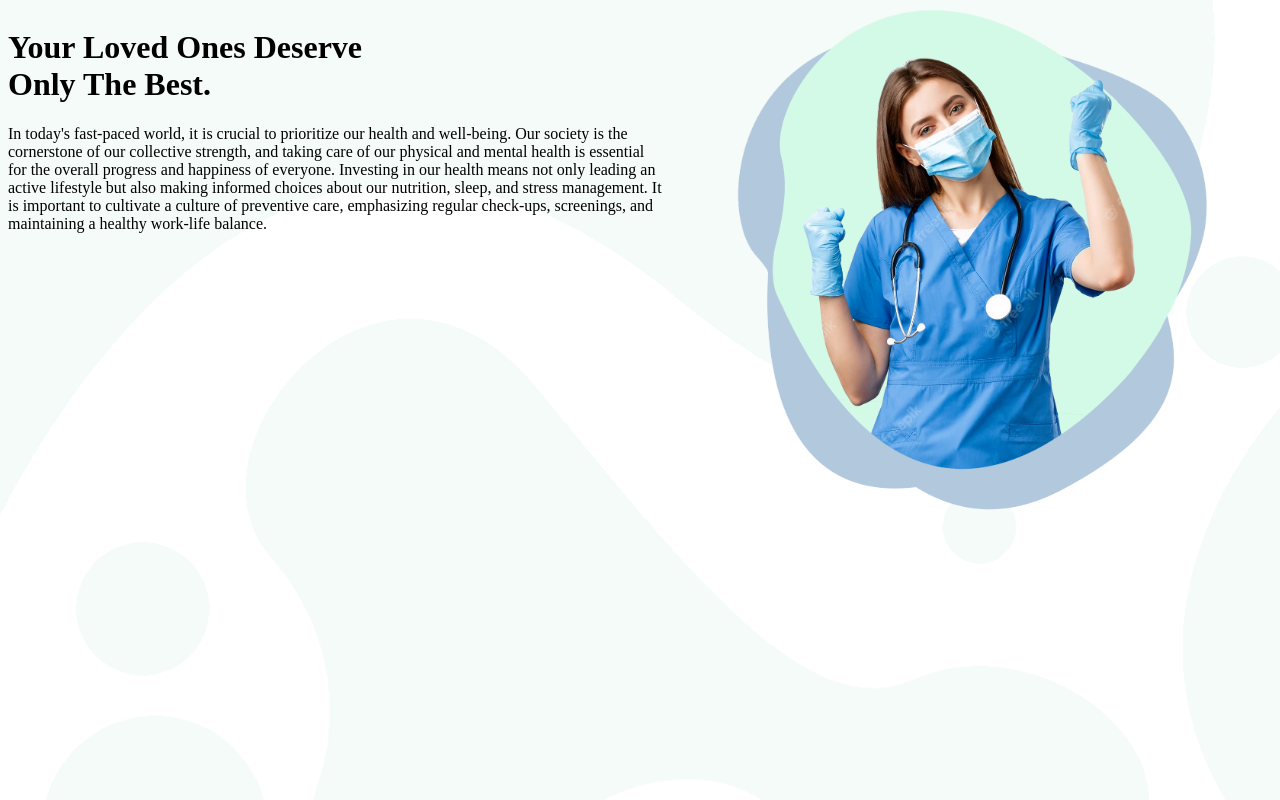
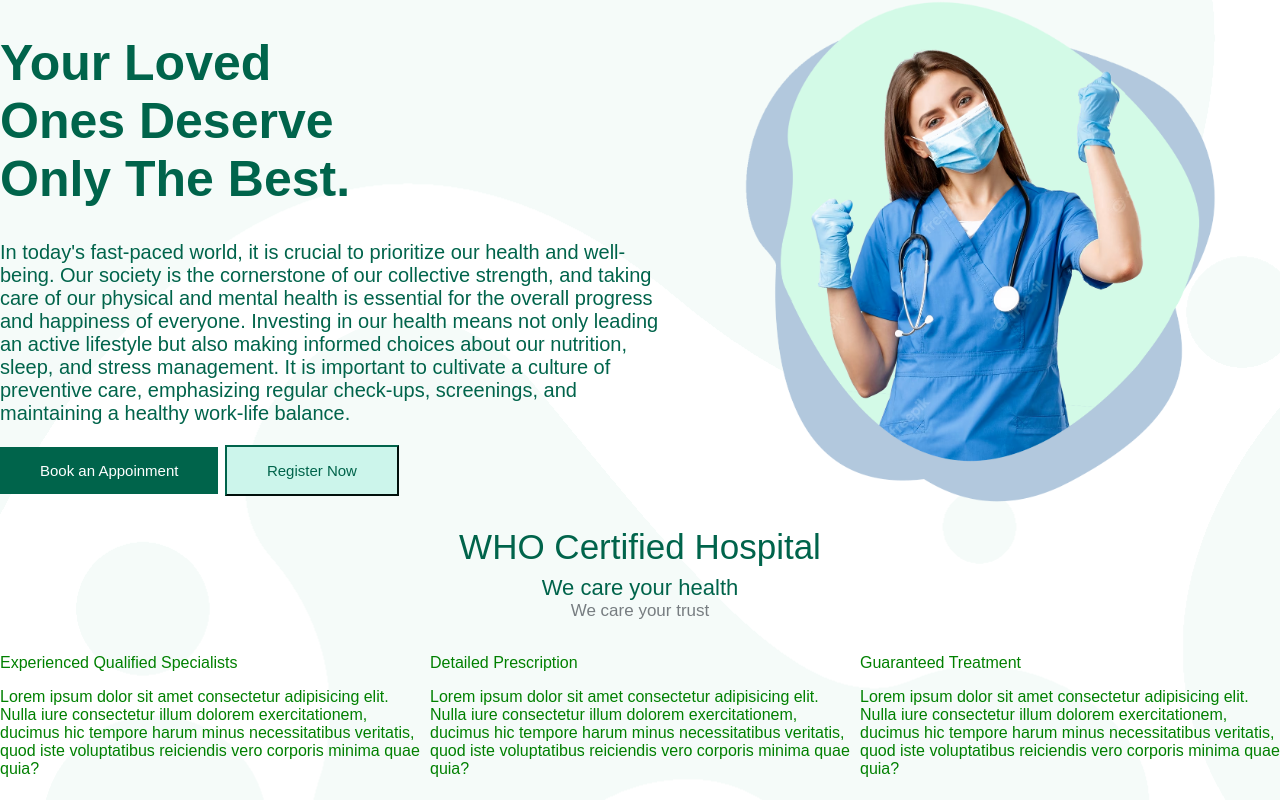
Before and after one commit to vijaycham/Medplus-Project, a plain HTML site: page index.html in a window 1280 px wide. Drawn offline with Linux system fonts and the light colour scheme.

Commit message:
Added middle section

```diff
--- a/index.html
+++ b/index.html
@@ -5,30 +5,83 @@
   <link rel="stylesheet" href="style.css">
 <style>
   body {
+    font-family: arial;
     background-image: url(Images/Background.png);
     background-size: cover;
     background-repeat: no-repeat;
     background-attachment: fixed;
     background-position: center;
+    margin: 0px;
   }
   .intro-container{
     display: flex;
     flex-direction: row;
-    column-gap: 10px;
+    column-gap: 20px;
   }
    .intro-content {
     flex-grow: 1;
    }
    .Heading {
     width: 400px;
-    font-size: xx-large;
-
+    font-size: 50px;
+    color: rgb(0, 100, 75);
+   }
+   .intro-text{
+     font-size: 20px;
+     color: rgb(0, 100, 75);
+   }
+   .appoinment-button{
+    color: white ;
+    background-color: rgb(0, 100, 75);
+    border: none;
+    padding: 15px 40px;
+    font-size: 15px;
+    margin-right: 2px;
+   }
+   .register-button{
+    color: rgb(0, 100, 75) ;
+    background-color: rgb(204, 245, 235);
+    border-color: rgb(0, 100, 75);
+    padding: 15px 40px;
+    font-size: 15px;
    }
    .intro-nurse{
     flex-grow:1 ;
    }
    .nurse{
     width: 600px;
+   }
+   .middle-text{
+    display: flex;
+    flex-direction: column;
+    justify-content: center;
+    align-items: center;
+    margin: 0px;
+   }
+   .who-text{
+    color: rgb(0, 100, 75);
+    font-size: 35px;
+    margin-top:15px;
+    margin-bottom: 0px;
+   }
+   .health-text {
+    margin-top: 8px;
+    font-size: 22px;
+    color: rgb(0, 100, 75);
+    margin-bottom: 0px;
+    }
+   .trust-text{
+    margin-top:0px;
+    font-size: 17px;
+    color:rgb(119, 125, 129) ;
+   }
+   .facilities{
+    display: flex;
+    gap: 10px;
+   }
+   .middle-card{
+    border: 10px;
+    color: green;
    }
 </style>
 
@@ -43,13 +96,34 @@
     <div class="intro-container">
       <div class="intro-content">
         <h1 class="Heading">Your Loved Ones Deserve Only The Best.</h1>
-        <p>In today's fast-paced world, it is crucial to prioritize our health and well-being. Our society is the cornerstone of our collective strength, and taking care of our physical and mental health is essential for the overall progress and happiness of everyone. Investing in our health means not only leading an active lifestyle but also making informed choices about our nutrition, sleep, and stress management. It is important to cultivate a culture of preventive care, emphasizing regular check-ups, screenings, and maintaining a healthy work-life balance.</p>
+        <p class="intro-text">In today's fast-paced world, it is crucial to prioritize our health and well-being. Our society is the cornerstone of our collective strength, and taking care of our physical and mental health is essential for the overall progress and happiness of everyone. Investing in our health means not only leading an active lifestyle but also making informed choices about our nutrition, sleep, and stress management. It is important to cultivate a culture of preventive care, emphasizing regular check-ups, screenings, and maintaining a healthy work-life balance.</p>
+        <button class="appoinment-button">Book an Appoinment</button>
+        <button class="register-button">Register Now </button>
       </div>
       <div class="intro-nurse">
         <img class="nurse" src="Doctors/nurse.png">
       </div>
     </div>
-
+    <div class="middle-text">
+      <p class="who-text">WHO Certified Hospital</p>
+      <p class="health-text">We care your health</p>
+      <p class="trust-text">We care your trust</p>
+    </div>
+    <div class="facilities">
+      <div class="middle-card">
+        <p>
+          Experienced Qualified Specialists</p>
+        <p>Lorem ipsum dolor sit amet consectetur adipisicing elit. Nulla iure consectetur illum dolorem exercitationem, ducimus hic tempore harum minus necessitatibus veritatis, quod iste voluptatibus reiciendis vero corporis minima quae quia?</p>
+      </div>
+      <div class="middle-card">
+        <p>Detailed Prescription</p>
+        <p>Lorem ipsum dolor sit amet consectetur adipisicing elit. Nulla iure consectetur illum dolorem exercitationem, ducimus hic tempore harum minus necessitatibus veritatis, quod iste voluptatibus reiciendis vero corporis minima quae quia?</p>
+      </div>
+      <div class="middle-card">
+        <p>Guaranteed Treatment</p>
+        <p>Lorem ipsum dolor sit amet consectetur adipisicing elit. Nulla iure consectetur illum dolorem exercitationem, ducimus hic tempore harum minus necessitatibus veritatis, quod iste voluptatibus reiciendis vero corporis minima quae quia?</p>
+      </div>
+    </div>
    </main>
   </body>
 </html>
```
